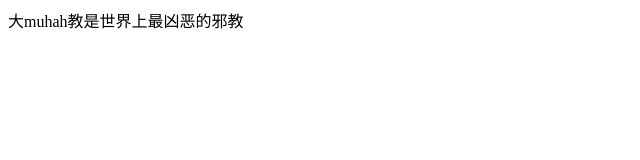
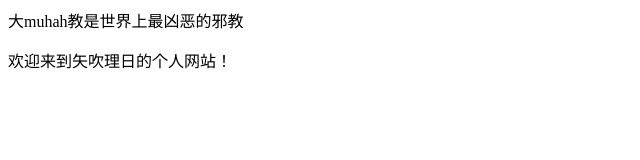
Before and after one commit to yabukirihi/yabukirihi.github.io, a plain HTML site: page index.html in a window 1280 px wide. Shown: the whole page, without its empty margins (0-640 px from the left). Drawn offline with Linux system fonts and the light colour scheme.

Commit message:
Update index.html

```diff
--- a/index.html
+++ b/index.html
@@ -1 +1,2 @@
 <p>大muhah教是世界上最凶恶的邪教</p>
+<p>欢迎来到矢吹理日的个人网站！</p>
```
